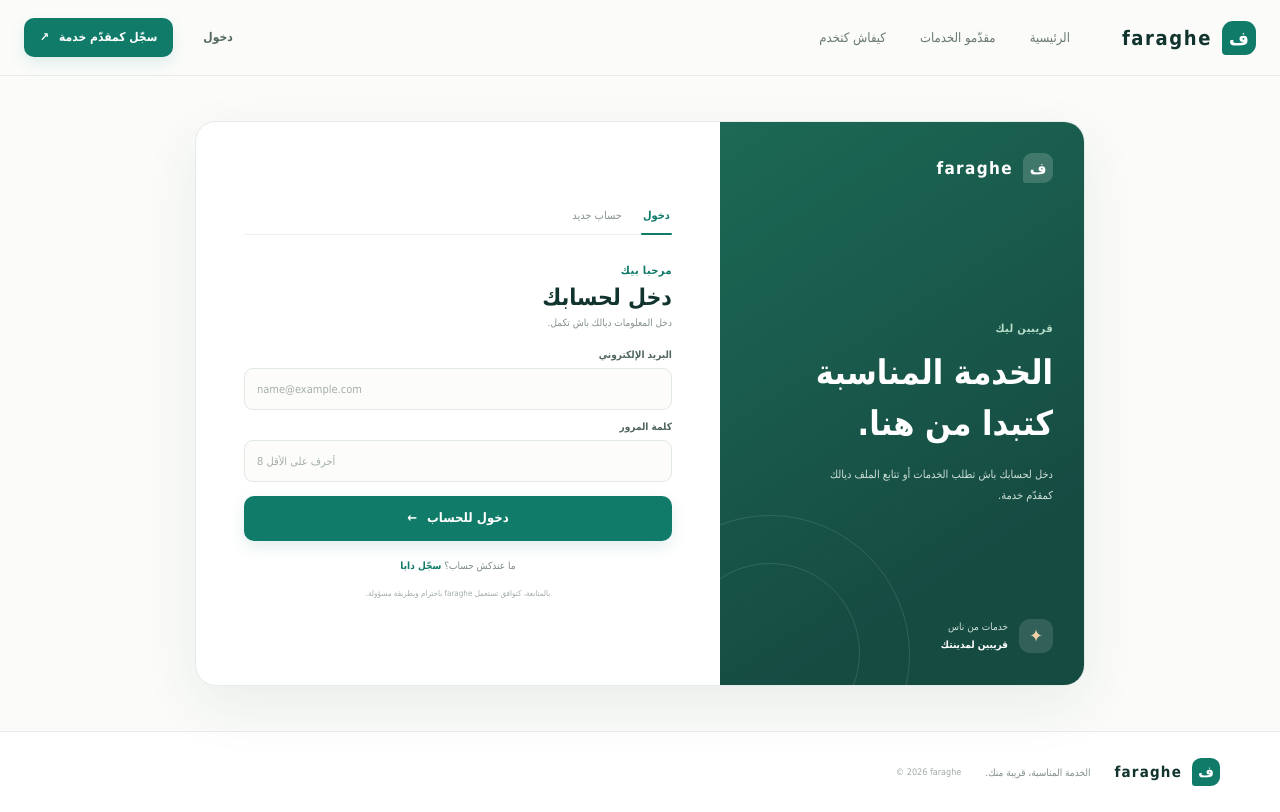
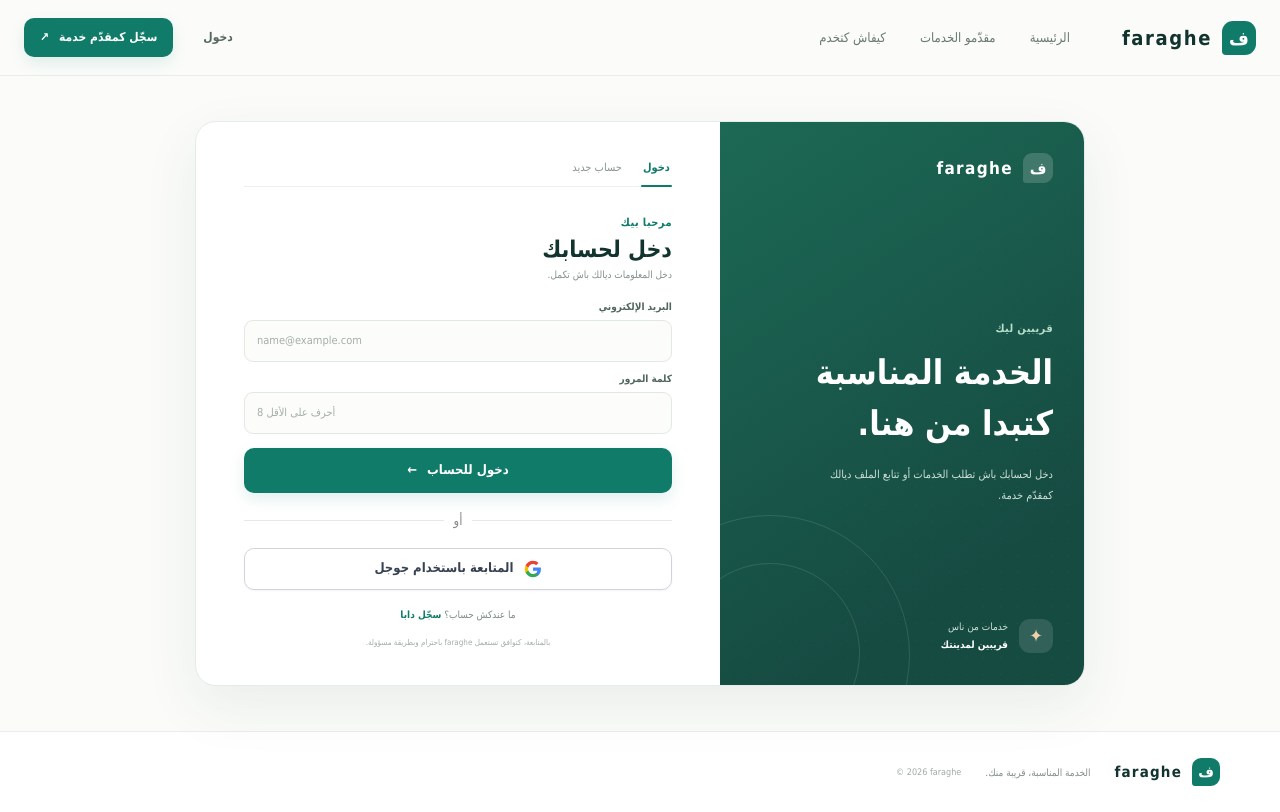
Before and after one commit to tahmira600-code/faraghe-main1, a Next.js app: page /auth in a window 1280 px wide. Built offline with nearby package versions, Linux system fonts and the light colour scheme; no server answers; the database is empty.

Commit message:
Update page.tsx

```diff
--- a/app/auth/page.tsx
+++ b/app/auth/page.tsx
@@ -8,7 +8,7 @@
 
 export default function AuthPage() {
   const router = useRouter();
-  const { user, ready, demoMode, signIn, signUp } = useFarar();
+  const { user, ready, demoMode, signIn, signUp, supabase } = useFarar();
   const [mode, setMode] = useState<"signin" | "signup">("signin");
   const [role, setRole] = useState<UserRole>("client");
   const [name, setName] = useState("");
@@ -32,6 +32,22 @@
     setMode(next);
     setError("");
     setNotice("");
+  }
+
+  async function handleGoogleLogin() {
+    setError("");
+    setNotice("");
+    try {
+      const { error } = await supabase.auth.signInWithOAuth({
+        provider: "google",
+        options: {
+          redirectTo: `${window.location.origin}/auth/callback`,
+        },
+      });
+      if (error) throw error;
+    } catch (caught) {
+      setError(caught instanceof Error ? caught.message : "وقع مشكل أثناء تسجيل الدخول بجوجل.");
+    }
   }
 
   async function handleSubmit(event: FormEvent<HTMLFormElement>) {
@@ -88,6 +104,36 @@
             {error ? <p className="form-error" role="alert">{error}</p> : null}
             {notice ? <p className="form-notice" role="status">{notice}</p> : null}
             <button className="button button-primary button-full auth-submit" type="submit" disabled={saving}>{saving ? "لحظة من فضلك..." : mode === "signin" ? "دخول للحساب" : "أنشئ الحساب"}<span aria-hidden="true">←</span></button>
+
+            <div style={{ display: "flex", alignItems: "center", margin: "12px 0", color: "#888" }}>
+              <div style={{ flex: 1, height: "1px", backgroundColor: "#e5e7eb" }}></div>
+              <span style={{ padding: "0 10px", fontSize: "13px" }}>أو</span>
+              <div style={{ flex: 1, height: "1px", backgroundColor: "#e5e7eb" }}></div>
+            </div>
+
+            <button
+              type="button"
+              onClick={handleGoogleLogin}
+              className="button button-full"
+              style={{
+                display: "flex",
+                alignItems: "center",
+                justifyContent: "center",
+                gap: "10px",
+                backgroundColor: "#fff",
+                color: "#374151",
+                border: "1px solid #d1d5db",
+                boxShadow: "0 1px 2px rgba(0,0,0,0.05)"
+              }}
+            >
+              <svg width="18" height="18" viewBox="0 0 24 24">
+                <path fill="#4285F4" d="M22.56 12.25c0-.78-.07-1.53-.2-2.25H12v4.26h5.92c-.26 1.37-1.04 2.53-2.21 3.31v2.77h3.57c2.08-1.92 3.28-4.74 3.28-8.09z" />
+                <path fill="#34A853" d="M12 23c2.97 0 5.46-.98 7.28-2.66l-3.57-2.77c-.98.66-2.23 1.06-3.71 1.06-2.86 0-5.29-1.93-6.16-4.53H2.18v2.84C3.99 20.53 7.7 23 12 23z" />
+                <path fill="#FBBC05" d="M5.84 14.09c-.22-.66-.35-1.36-.35-2.09s.13-1.43.35-2.09V7.06H2.18C1.43 8.55 1 10.22 1 12s.43 3.45 1.18 4.94l2.85-2.22.81-.63z" />
+                <path fill="#EA4335" d="M12 5.38c1.62 0 3.06.56 4.21 1.64l3.15-3.15C17.45 2.09 14.97 1 12 1 7.7 1 3.99 3.47 2.18 7.06l3.66 2.84c.87-2.6 3.3-4.52 6.16-4.52z" />
+              </svg>
+              المتابعة باستخدام جوجل
+            </button>
           </form>
           <p className="auth-switch">{mode === "signin" ? "ما عندكش حساب؟" : "عندك حساب من قبل؟"} <button type="button" onClick={() => changeMode(mode === "signin" ? "signup" : "signin")}>{mode === "signin" ? "سجّل دابا" : "دخل لحسابك"}</button></p>
           <p className="auth-terms">بالمتابعة، كتوافق تستعمل faraghe باحترام وبطريقة مسؤولة.</p>
```
